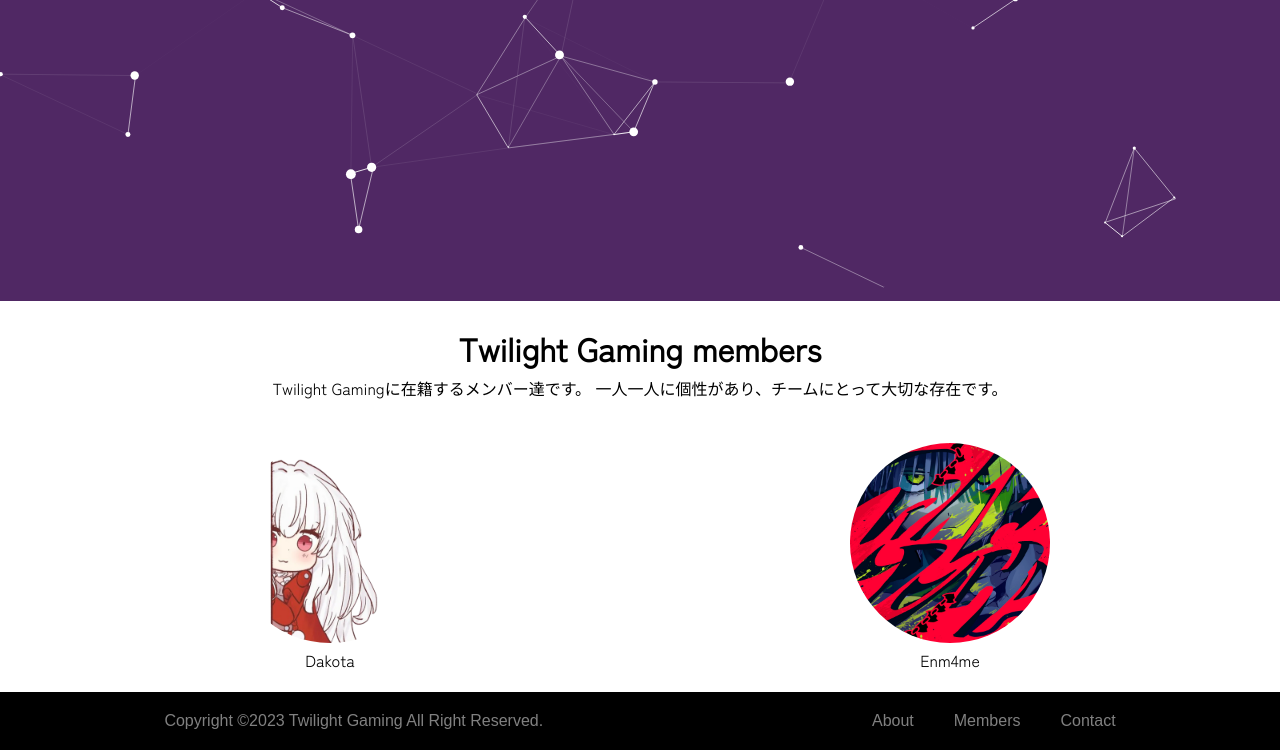
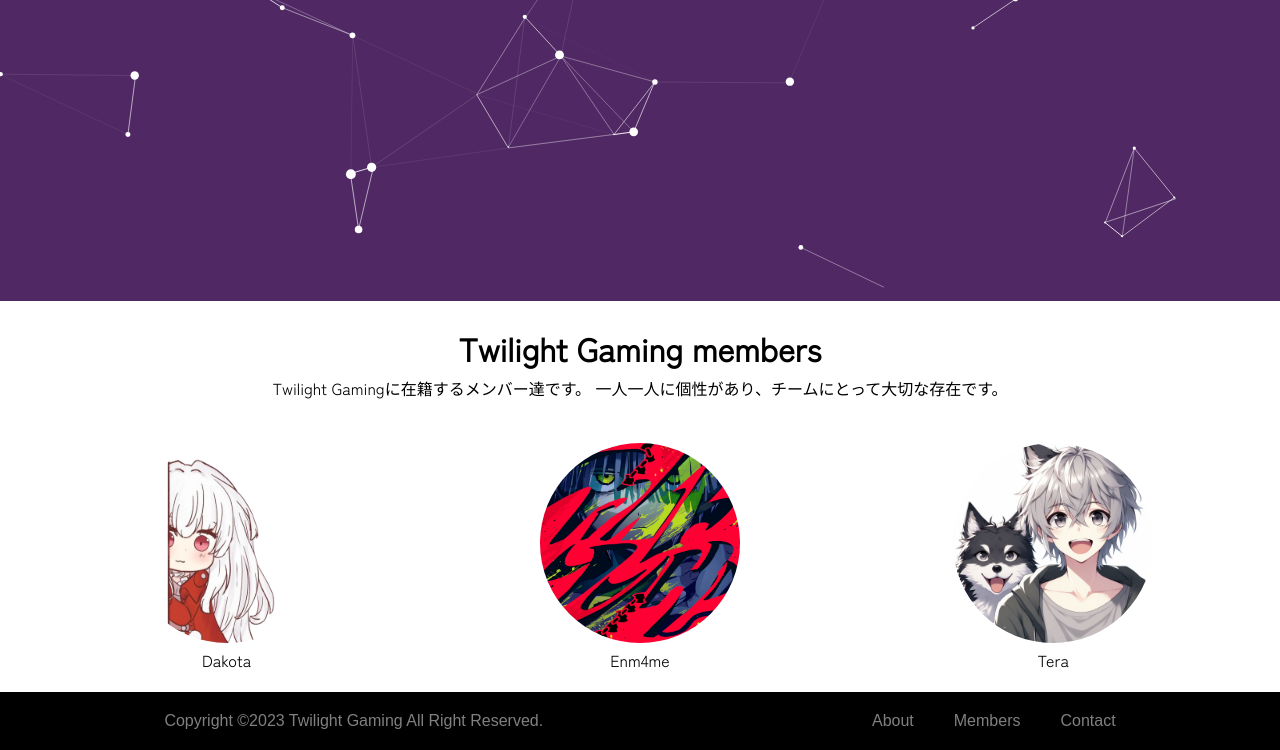
Before and after one commit to TwilightGaming/TLG, a plain HTML site: page Web/members.html in a window 1280 px wide. Shown: the part 477-1227 px from the top of the page. Drawn offline with nearby package versions, Linux system fonts and the light colour scheme; some packages are replaced by stand-ins of ours; a web font is replaced by a local one.

Commit message:
Update members.html

```diff
--- a/Web/members.html
+++ b/Web/members.html
@@ -62,6 +62,12 @@
                             <p class="member-name">Enm4me</p>
                         </a>
                     </div>
+                    <div class="member">
+                        <a class="member-link" href="member-page/Tera.html">
+                            <img class="member-icon" src="member-icon/Tera.jpg">
+                            <p class="member-name">Tera</p>
+                        </a>
+                    </div>
                 </div>
             </main>
             <footer>
```
